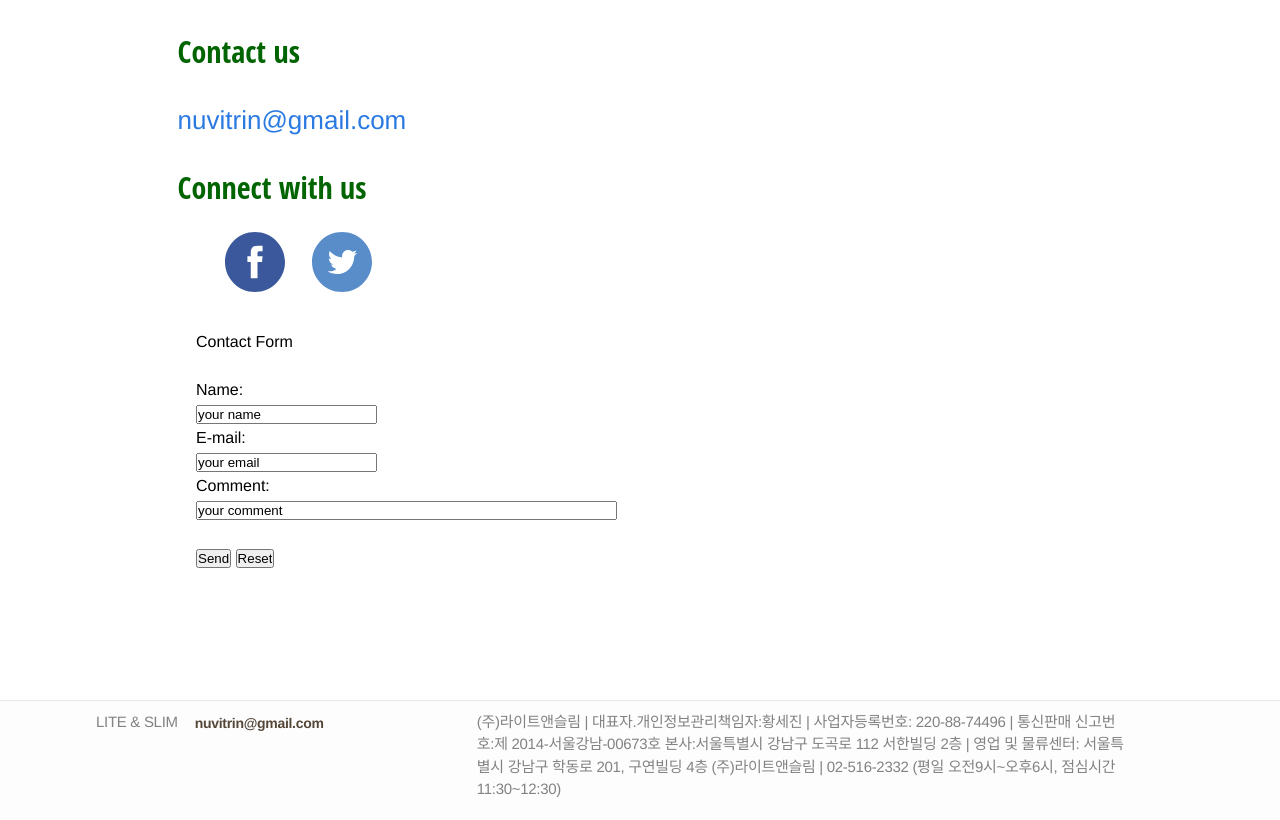
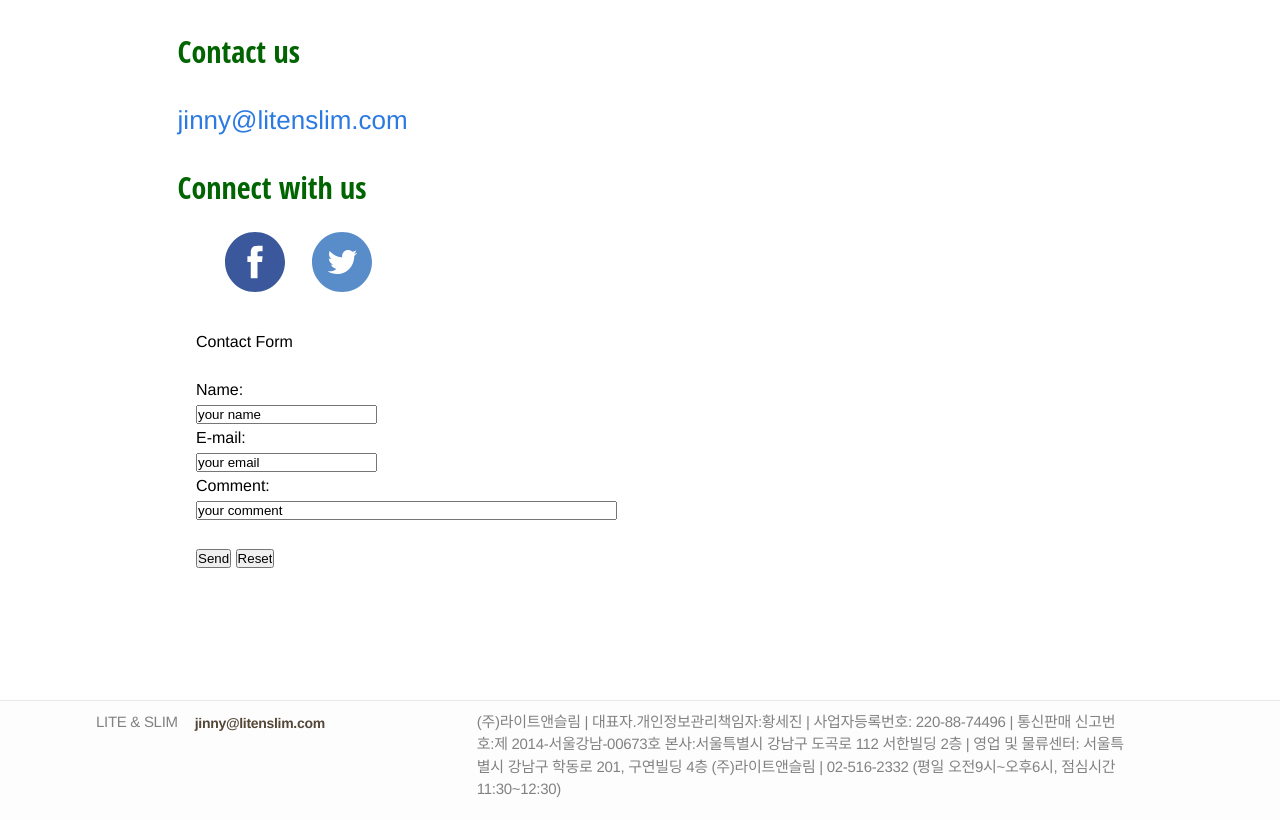
Before and after one commit to jikey0371/nuvitrin, a Jekyll site: the page built from contact-en/index.html, in a window 1280 px wide. Shown: the part 617-1437 px from the top of the page. Built offline with Jekyll 4.4.1, drawn with Linux system fonts in a browser that asks for light colours.

Commit message:
email update

```diff
--- a/_config.yml
+++ b/_config.yml
@@ -1,6 +1,6 @@
 # Site settings
 title: LITE & SLIM
-email: nuvitrin@gmail.com
+email: jinny@litenslim.com
 description: "(주)라이트앤슬림 | 대표자.개인정보관리책임자:황세진 | 사업자등록번호: 220-88-74496 | 통신판매 신고번호:제 2014-서울강남-00673호 본사:서울특별시 강남구 도곡로 112 서한빌딩 2층 | 영업 및 물류센터: 서울특별시 강남구 학동로 201, 구연빌딩 4층 (주)라이트앤슬림 | 02-516-2332 (평일 오전9시~오후6시, 점심시간 11:30~12:30)"
 baseurl: /nuvitrin
 url: "http://yourdomain.com"
--- a/contact-en/index.html
+++ b/contact-en/index.html
@@ -17,7 +17,7 @@ layout: default-en
 <article class="post-content">
   <h1>Contact us</h1>
   <h3><a href="mailto:nuvitrin@gmail.com" target="_top">
-nuvitrin@gmail.com</a></h3>
+jinny@litenslim.com</a></h3>
   <h1> Connect with us</h1>
   <div class="icons">
 
--- a/contact/index.html
+++ b/contact/index.html
@@ -17,7 +17,7 @@ layout: default
 <article class="post-content">
   <h1>Contact us</h1>
   <h3><a href="mailto:nuvitrin@gmail.com" target="_top">
-nuvitrin@gmail.com</a></h3>
+jinny@litenslim.com</a></h3>
   <h3> 02-516-2332 (평일 오전9시~오후6시, 점심시간 11:30~12:30) </h3>
   <h1> Connect with us</h1>
   <div class="icons">
```
